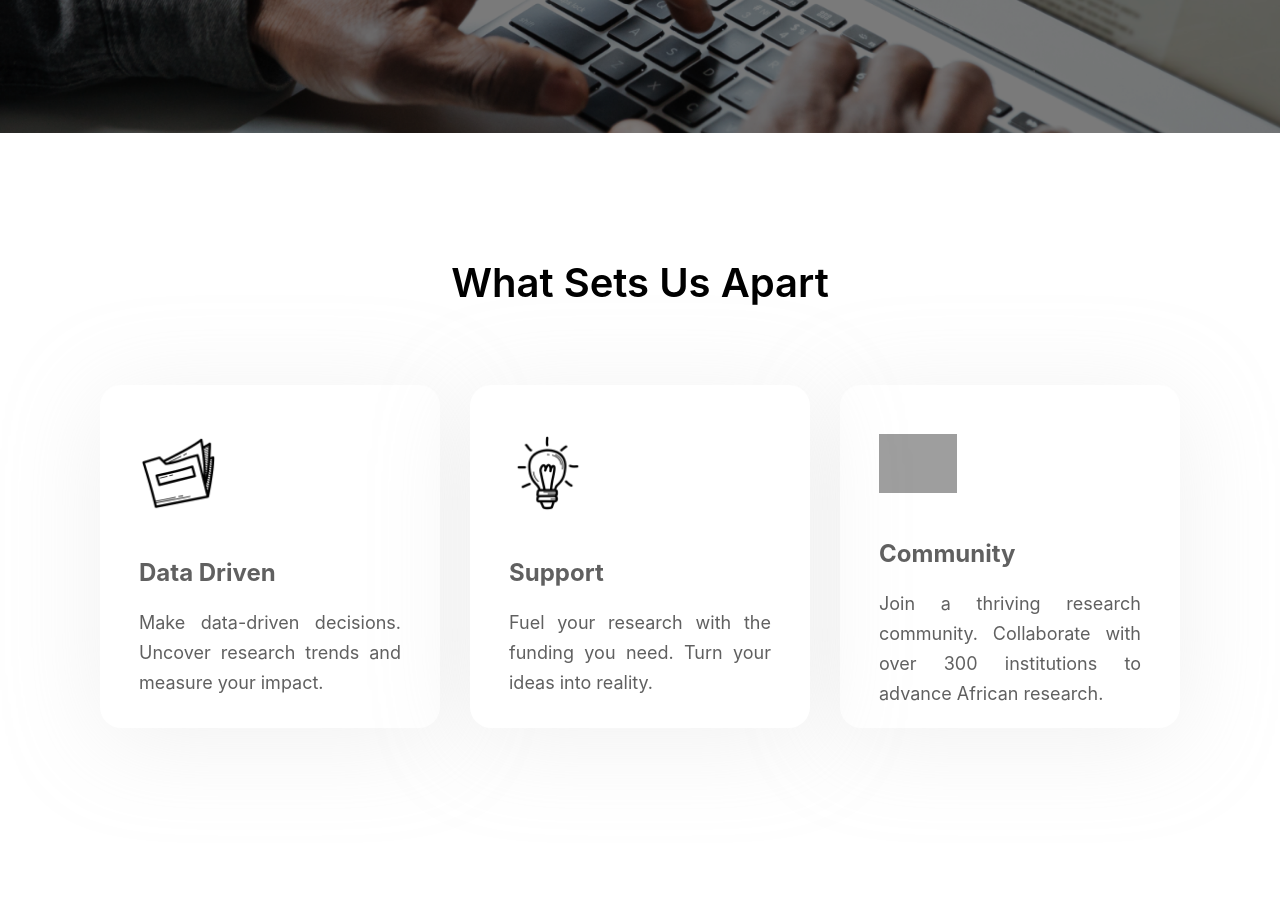
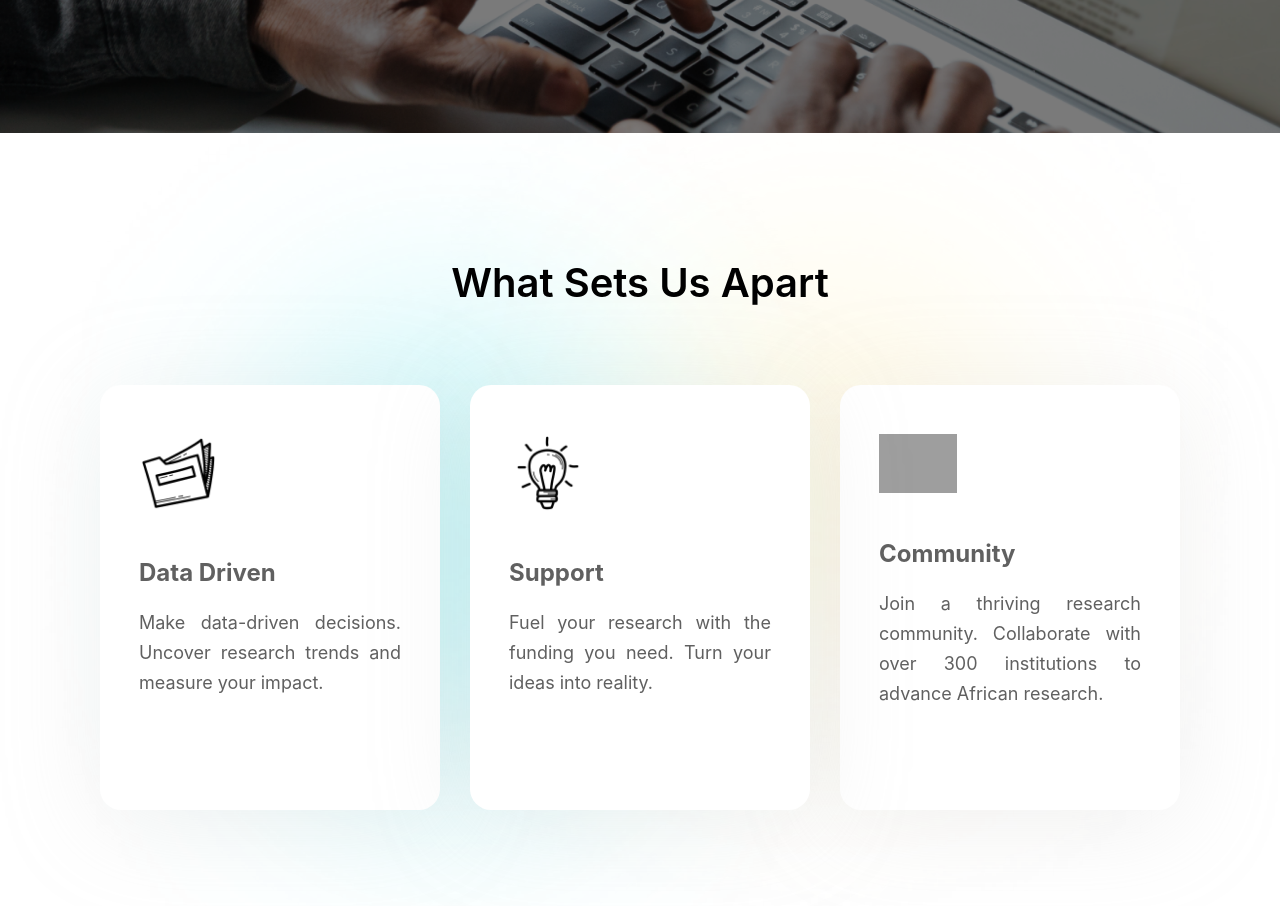
Before and after one commit to Josh-Alhassan/everey-app, a Next.js app: page /about in a window 1280 px wide. Shown: the part 480-1386 px from the top of the page. Built offline with nearby package versions, Linux system fonts and the light colour scheme; grey boxes are pictures that could not be loaded.

Commit message:
start mission statement

```diff
--- a/src/sections/SetUsApart/SetUsApart.module.css
+++ b/src/sections/SetUsApart/SetUsApart.module.css
@@ -1,10 +1,13 @@
 .container {
   padding: 50px 20px;
+  background: url("../../../public/gradient-container.png");
+  background-position: center;
+  background-size: cover;
 }
 
 .cards {
   display: grid;
-  grid-template-rows: repeat(3, 1fr);
+  grid-template-rows: 425px;
 }
 
 @media (min-width: 768px) {
```
